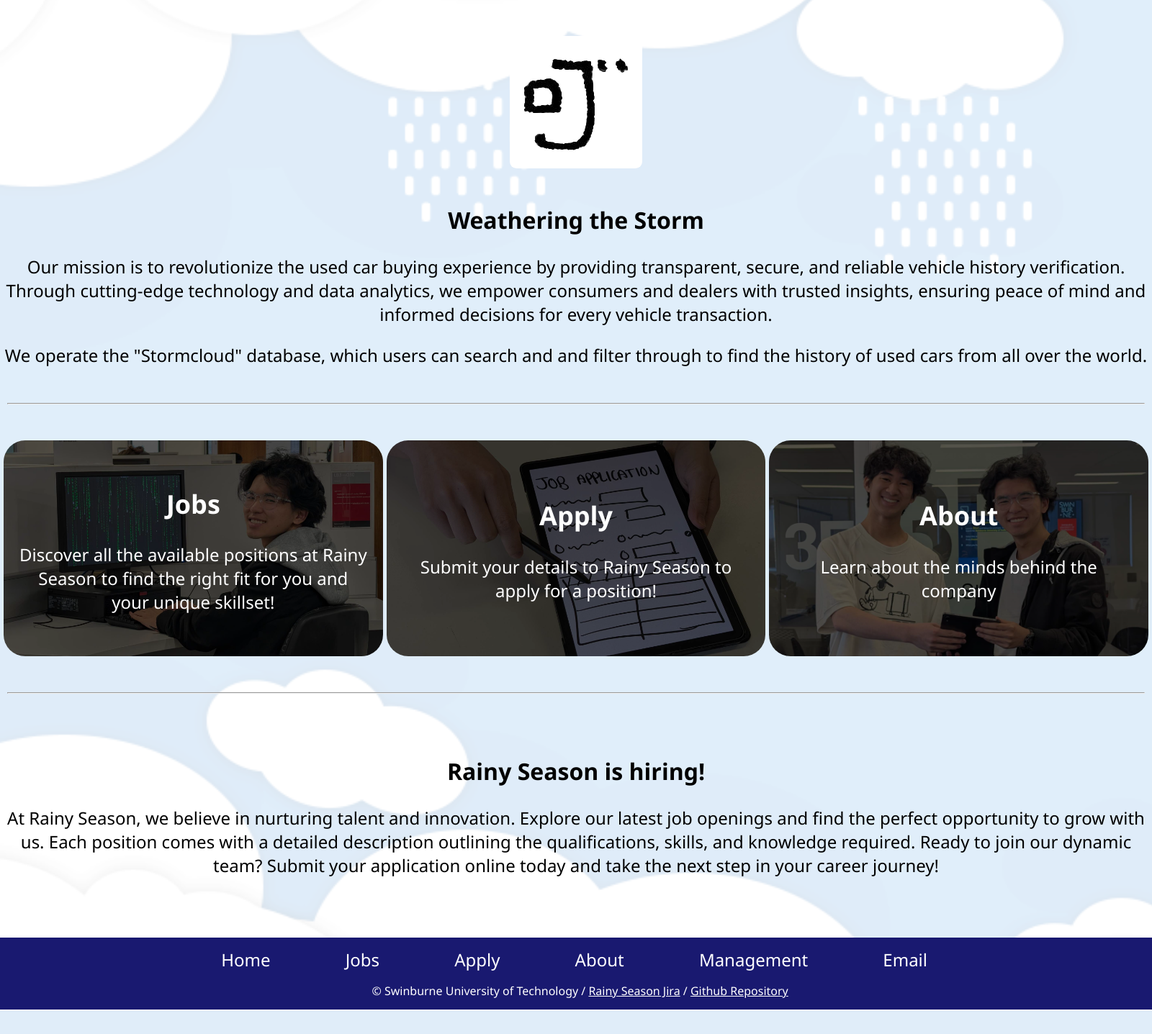
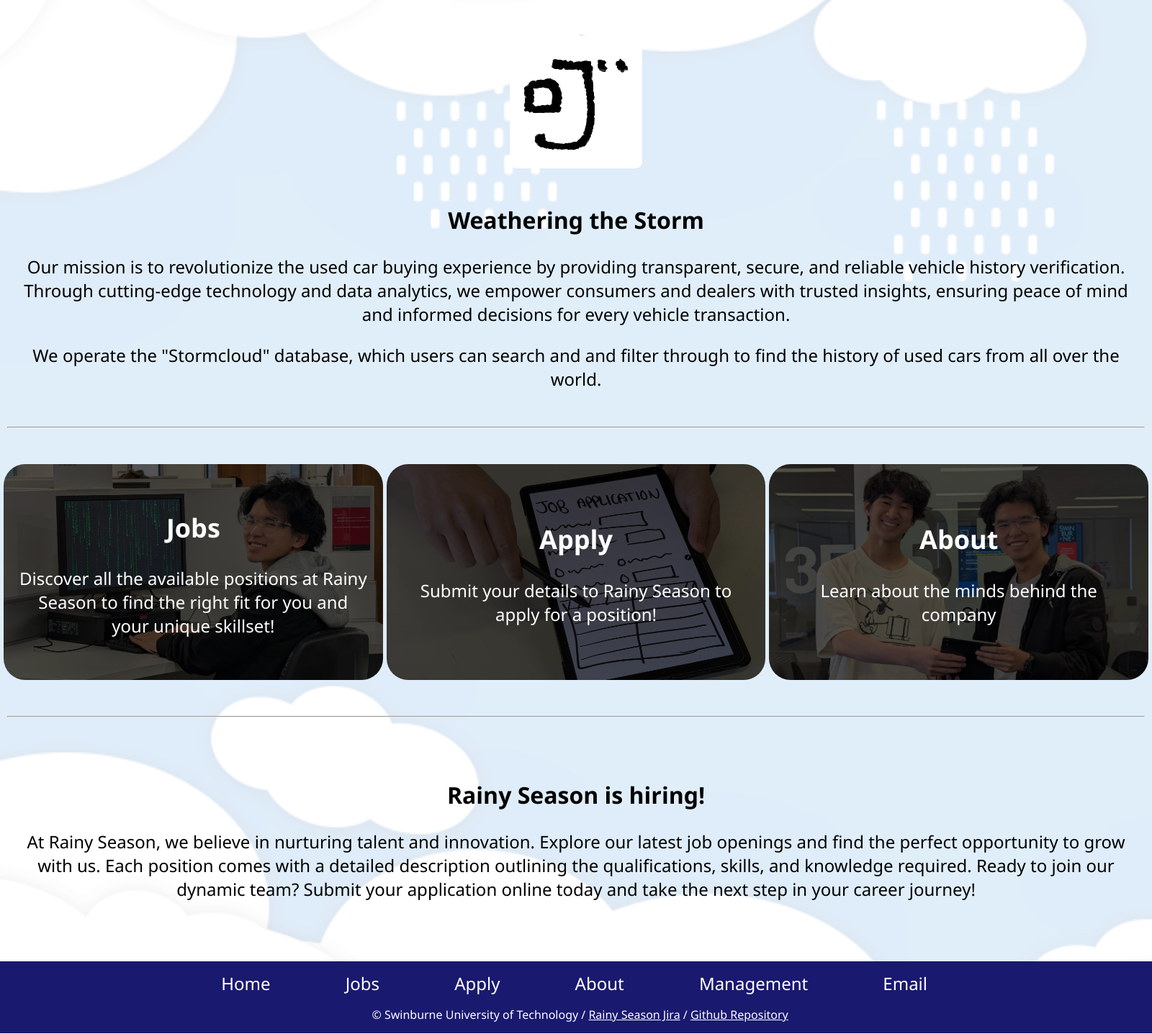
Before and after one commit to Bigteaforfolks/sw_cos10026_rainy_season_part2, a PHP site: page / in a window 1600 px wide. Shown: the part 125-1562 px from the top of the page at 72% size. Before the commit the page ends 1529 px from the top, so only its background shows below. Run offline with PHP 8.4, Linux system fonts and the light colour scheme.

Commit message:
added some padding to index.php

```diff
--- a/project2/styles/styles.css
+++ b/project2/styles/styles.css
@@ -120,6 +120,11 @@ footer p {
     display: block;
     margin: 50px auto;
     border-radius: 5%;  /* creates rounded effect on image */
+}
+
+#landing p, .description--hiring {
+    padding-left: 2%;
+    padding-right: 2%;
 }
 
 #pages {
```
